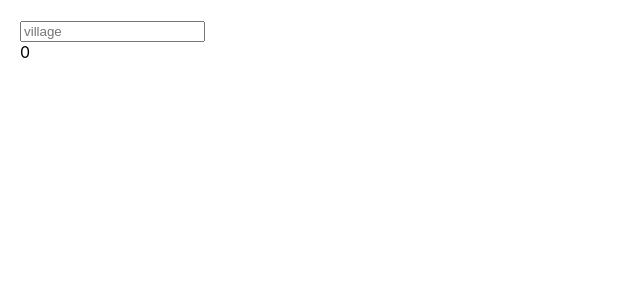
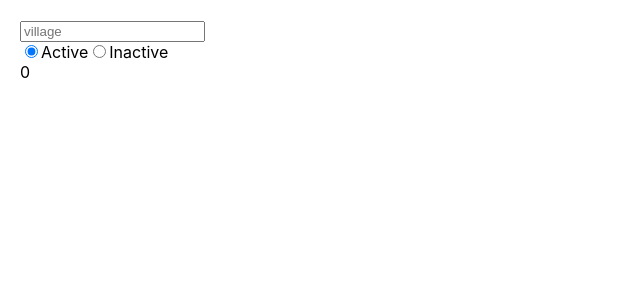
Before and after one commit to surtich/autocomplete, a React (Create React App) app: page / in a window 1280 px wide. Shown: the top 300 px of the page, without its empty margins (0-640 px from the left). Built offline with nearby package versions, Linux system fonts and the light colour scheme.

Commit message:
Now searching can be inactivated

```diff
--- a/src/App.tsx
+++ b/src/App.tsx
@@ -1,6 +1,6 @@
 import React from "react";
-import { from, fromEvent, Observable, Subscription } from "rxjs";
-import { debounceTime, map, switchMap, tap } from "rxjs/operators";
+import { from, Subject } from "rxjs";
+import { debounceTime, switchMap, tap } from "rxjs/operators";
 import "./App.css";
 import allVillages from "./villages.json";
 
@@ -34,64 +34,126 @@ const Villages = ({ villages }: { villages: Village[] }) => (
   <ul>{villages.map(Village)}</ul>
 );
 
+const Activate = ({
+  activate,
+  isActive
+}: {
+  activate: (isActive: boolean) => void;
+  isActive: boolean;
+}) => {
+  const handleChange = (e: React.ChangeEvent<HTMLInputElement>) => {
+    activate(e.target.value === "active");
+  };
+  return (
+    <div>
+      <label>
+        <input
+          type="radio"
+          name="activate"
+          value="active"
+          checked={isActive}
+          onChange={handleChange}
+        />
+        Active
+      </label>
+      <label>
+        <input
+          type="radio"
+          name="activate"
+          value="inactive"
+          checked={!isActive}
+          onChange={handleChange}
+        />
+        Inactive
+      </label>
+    </div>
+  );
+};
+
 class App extends React.Component {
   state = {
+    isActive: true,
     searching: false,
     village: "",
     villages: []
   };
 
-  village$: Observable<Village[]> | undefined;
-  subscriptionVillage$: Subscription | undefined;
-  villageRef: React.RefObject<HTMLInputElement>;
+  village$: Subject<string>;
 
   constructor(props: any) {
     super(props);
-    this.villageRef = React.createRef();
+    this.village$ = new Subject();
   }
 
-  componentDidMount() {
-    this.village$ = fromEvent<React.ChangeEvent<HTMLInputElement>>(
-      this.villageRef.current as HTMLInputElement,
-      "input"
-    ).pipe(
-      map((event: React.ChangeEvent<HTMLInputElement>) => event.target.value),
+  handleChange = (e: React.ChangeEvent<HTMLInputElement>) => {
+    const village = e.target.value;
+    this.setState({
+      village
+    });
+    if (this.village$ && !this.village$.isStopped) {
+      this.village$.next(village);
+    }
+  };
+
+  activate = (isActive: boolean) => {
+    this.setState(
+      {
+        isActive
+      },
+      () => {
+        if (isActive) {
+          this.village$ = new Subject();
+
+          this.village$.subscribe({
+            complete: () => console.log("Unsubscribed")
+          });
+
+          this.village$
+            .pipe(
               tap(village => {
                 this.setState({
-          searching: true,
-          village
+                  searching: true
                 });
               }),
               debounceTime(250),
               tap(() => console.log("Starting search....")),
               switchMap(village => from(search(village)))
-    );
-
-    this.subscriptionVillage$ = this.village$.subscribe(villages => {
+            )
+            .subscribe(villages => {
               console.log("End search!");
               this.setState({
                 searching: false,
                 villages
               });
             });
+        } else {
+          this.village$.complete();
+          this.village$.unsubscribe();
+        }
+      }
+    );
+  };
+
+  componentDidMount() {
+    this.activate(true);
   }
 
   componentWillUnmount() {
-    if (this.subscriptionVillage$) {
-      this.subscriptionVillage$.unsubscribe();
-    }
+    this.village$.complete();
+    this.village$.unsubscribe();
   }
 
   render() {
-    const { searching, village, villages } = this.state;
+    const { isActive, searching, village, villages } = this.state;
     return (
       <div className="App">
         <input
           type="text"
           placeholder="village"
-          defaultValue={village}
-          ref={this.villageRef}
+          onChange={this.handleChange}
+          value={village}
         />
+        <Activate activate={this.activate} isActive={isActive} />
         <div>{searching && <span>searching...</span>}</div>
         <div>{villages.length && <span>Total: {villages.length}</span>}</div>
         <Villages villages={villages} />
```
Lines whose indentation alone changed are shown as unchanged.
